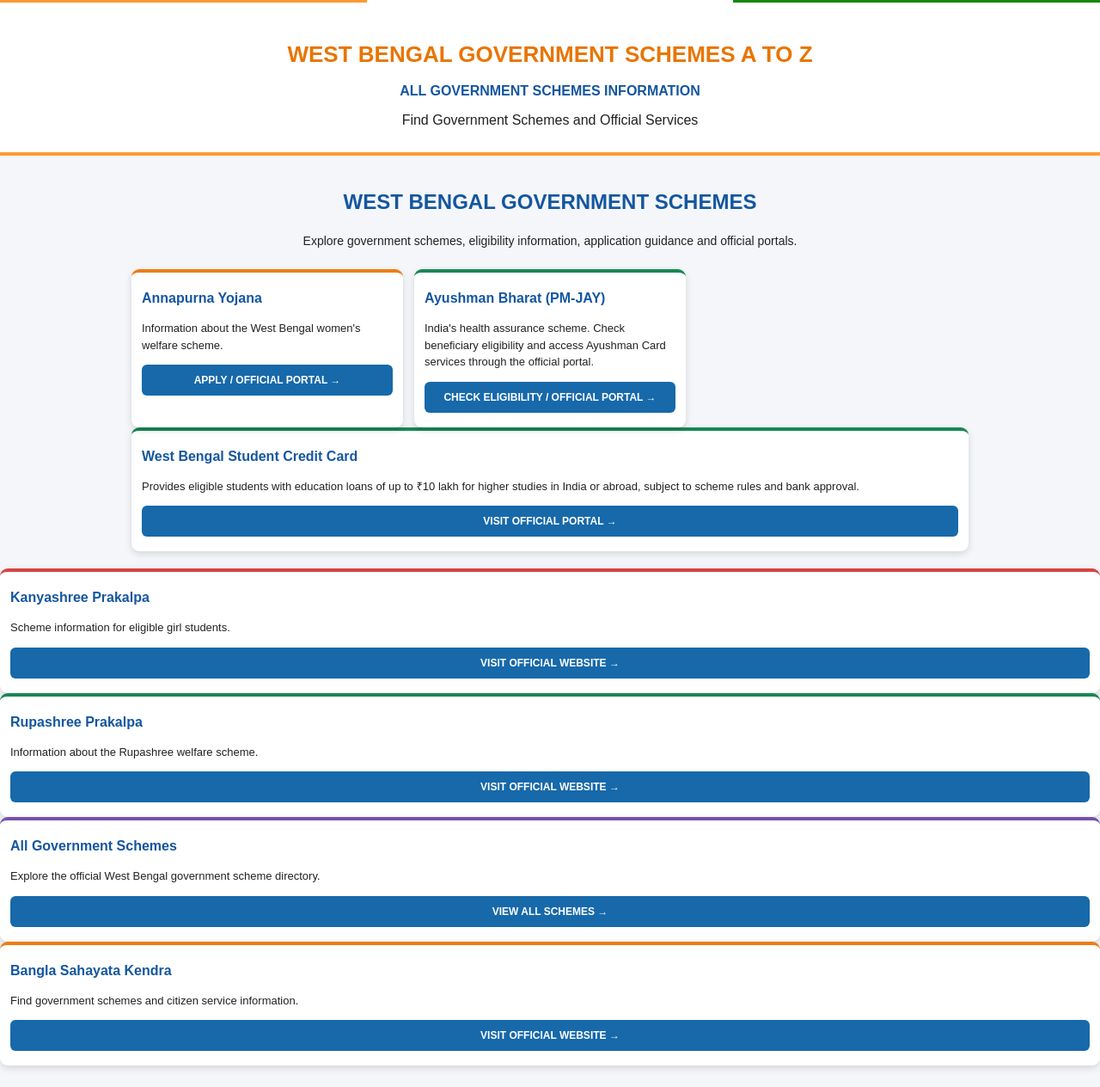
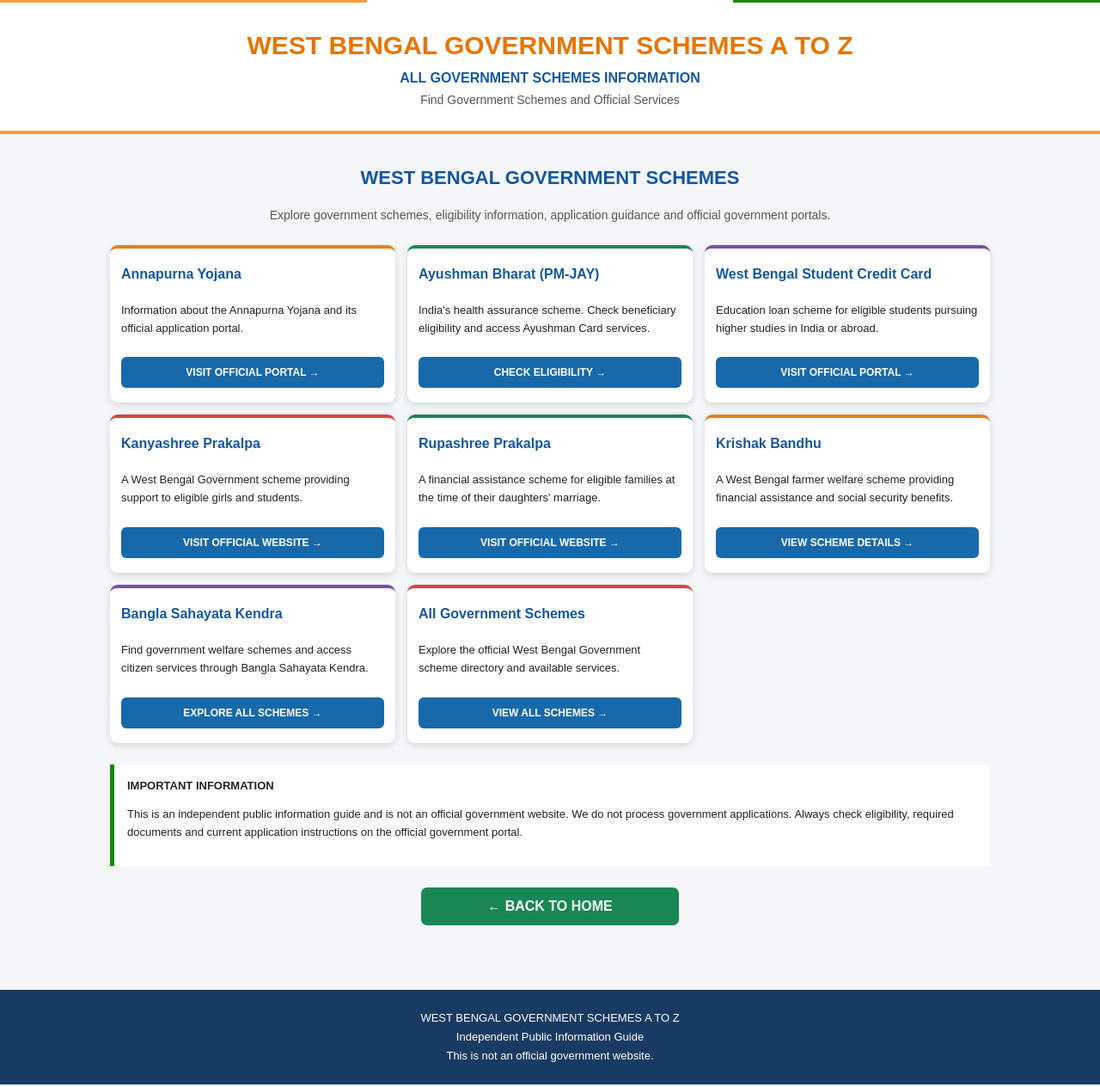
Before and after one commit to pujaray292008-jpg/wb-government-schemes, a plain HTML site: page schemes.html in a window 1280 px wide. Shown: the part 6-1270 px from the top of the page at 86% size. Drawn offline with Linux system fonts and the light colour scheme.

Commit message:
Update Complete Schemes Page

```diff
--- a/schemes.html
+++ b/schemes.html
@@ -22,7 +22,9 @@ body {
 .top-line {
     height: 9px;
     background: linear-gradient(to right,
-    #ff9933 33.33%, white 33.33% 66.66%, #138808 66.66%);
+        #ff9933 33.33%,
+        white 33.33% 66.66%,
+        #138808 66.66%);
 }
 
 header {
@@ -34,16 +36,24 @@ header {
 
 header h1 {
     color: #e87500;
-    font-size: 26px;
+    font-size: 25px;
+    margin: 5px 0 12px;
 }
 
 header p {
     color: #1456a0;
     font-weight: bold;
+    margin: 8px 0;
+}
+
+.header-subtitle {
+    color: #555;
+    font-size: 14px;
+    font-weight: normal;
 }
 
 .container {
-    max-width: 1000px;
+    max-width: 1050px;
     margin: auto;
     padding: 20px 13px;
 }
@@ -51,38 +61,43 @@ header p {
 h2 {
     text-align: center;
     color: #1456a0;
+    font-size: 22px;
 }
 
 .intro {
     text-align: center;
     line-height: 1.6;
     font-size: 14px;
+    color: #555;
 }
 
 .cards {
     display: grid;
     grid-template-columns: repeat(2, 1fr);
-    gap: 13px;
-    margin-top: 22px;
+    gap: 14px;
+    margin-top: 24px;
 }
 
 .card {
     background: white;
-    padding: 17px 12px;
+    padding: 17px 13px;
     border-radius: 9px;
     box-shadow: 0 3px 8px #0002;
     border-top: 4px solid #ed7d16;
+    display: flex;
+    flex-direction: column;
 }
 
 .card h3 {
     font-size: 16px;
     color: #1456a0;
-    margin-top: 4px;
+    margin: 4px 0 10px;
 }
 
 .card p {
     font-size: 13px;
-    line-height: 1.5;
+    line-height: 1.6;
+    flex-grow: 1;
 }
 
 .card a {
@@ -95,6 +110,11 @@ h2 {
     border-radius: 6px;
     font-size: 12px;
     font-weight: bold;
+    margin-top: 10px;
+}
+
+.card a:hover {
+    background: #104c80;
 }
 
 .green-border {
@@ -109,9 +129,23 @@ h2 {
     border-top-color: #d94343;
 }
 
+.orange-border {
+    border-top-color: #ed7d16;
+}
+
+.notice {
+    background: white;
+    padding: 15px;
+    margin-top: 25px;
+    border-left: 5px solid #138808;
+    font-size: 13px;
+    line-height: 1.6;
+}
+
 .back {
     display: block;
     text-align: center;
+    max-width: 300px;
     margin: 25px auto;
     background: #198754;
     color: white;
@@ -121,27 +155,33 @@ h2 {
     font-weight: bold;
 }
 
-.notice {
-    background: #fff;
-    padding: 15px;
-    margin-top: 25px;
-    border-left: 5px solid #138808;
-    font-size: 13px;
-    line-height: 1.6;
+.back:hover {
+    background: #12683f;
 }
 
 footer {
     background: #173b62;
     color: white;
     text-align: center;
-    padding: 22px;
+    padding: 22px 10px;
     margin-top: 30px;
     font-size: 13px;
+    line-height: 1.7;
 }
 
 @media (min-width: 650px) {
     .cards {
         grid-template-columns: repeat(3, 1fr);
+    }
+
+    header h1 {
+        font-size: 30px;
+    }
+}
+
+@media (max-width: 360px) {
+    .cards {
+        grid-template-columns: 1fr;
     }
 }
 </style>
@@ -154,7 +194,9 @@ footer {
 <header>
     <h1>WEST BENGAL GOVERNMENT SCHEMES A TO Z</h1>
     <p>ALL GOVERNMENT SCHEMES INFORMATION</p>
+    <div class="header-subtitle">
         Find Government Schemes and Official Services
+    </div>
 </header>
 
 <div class="container">
@@ -163,72 +205,125 @@ Find Government Schemes and Official Services
 
     <p class="intro">
         Explore government schemes, eligibility information,
-application guidance and official portals.
+        application guidance and official government portals.
     </p>
 
     <div class="cards">
 
-<div class="card">
+        <div class="card orange-border">
             <h3>Annapurna Yojana</h3>
-<p>Information about the West Bengal women's welfare scheme.</p>
-<a href="https://socialregistry.wb.gov.in/" target="_blank" rel="noopener">APPLY / OFFICIAL PORTAL →</a>
+            <p>
+                Information about the Annapurna Yojana
+                and its official application portal.
+            </p>
+            <a href="https://socialregistry.wb.gov.in/"
+               target="_blank" rel="noopener">
+                VISIT OFFICIAL PORTAL →
+            </a>
         </div>
 
         <div class="card green-border">
             <h3>Ayushman Bharat (PM-JAY)</h3>
-<p>India's health assurance scheme. Check beneficiary eligibility and access Ayushman Card services through the official portal.</p>
-<a href="https://beneficiary.nha.gov.in/" target="_blank" rel="noopener">
-CHECK ELIGIBILITY / OFFICIAL PORTAL →
+            <p>
+                India's health assurance scheme.
+                Check beneficiary eligibility and access
+                Ayushman Card services.
+            </p>
+            <a href="https://beneficiary.nha.gov.in/"
+               target="_blank" rel="noopener">
+                CHECK ELIGIBILITY →
             </a>
         </div>
 
-
-</div>
-
-<div class="card green-border">
+        <div class="card purple-border">
             <h3>West Bengal Student Credit Card</h3>
-<p>Provides eligible students with education loans of up to ₹10 lakh for higher studies in India or abroad, subject to scheme rules and bank approval.</p>
-<a href="https://wbscc.wb.gov.in/" target="_blank" rel="noopener">
+            <p>
+                Education loan scheme for eligible students
+                pursuing higher studies in India or abroad.
+            </p>
+            <a href="https://wbscc.wb.gov.in/"
+               target="_blank" rel="noopener">
                 VISIT OFFICIAL PORTAL →
             </a>
         </div>
 
-
-
-</div>
-
         <div class="card red-border">
             <h3>Kanyashree Prakalpa</h3>
-<p>Scheme information for eligible girl students.</p>
-<a href="https://kanyashree.wb.gov.in/" target="_blank" rel="noopener">VISIT OFFICIAL WEBSITE →</a>
+            <p>
+                A West Bengal Government scheme providing
+                support to eligible girls and students.
+            </p>
+            <a href="https://kanyashree.wb.gov.in/"
+               target="_blank" rel="noopener">
+                VISIT OFFICIAL WEBSITE →
+            </a>
         </div>
 
         <div class="card green-border">
             <h3>Rupashree Prakalpa</h3>
-<p>Information about the Rupashree welfare scheme.</p>
-<a href="https://rupashree.wb.gov.in/" target="_blank" rel="noopener">VISIT OFFICIAL WEBSITE →</a>
+            <p>
+                A financial assistance scheme for eligible
+                families at the time of their daughters' marriage.
+            </p>
+            <a href="https://rupashree.wb.gov.in/"
+               target="_blank" rel="noopener">
+                VISIT OFFICIAL WEBSITE →
+            </a>
+        </div>
+
+        <div class="card orange-border">
+            <h3>Krishak Bandhu</h3>
+            <p>
+                A West Bengal farmer welfare scheme providing
+                financial assistance and social security benefits.
+            </p>
+            <a href="https://krishakbandhu.wb.gov.in/about_kb"
+               target="_blank" rel="noopener">
+                VIEW SCHEME DETAILS →
+            </a>
         </div>
 
         <div class="card purple-border">
-<h3>All Government Schemes</h3>
-<p>Explore the official West Bengal government scheme directory.</p>
-<a href="https://wb.gov.in/government-schemes.aspx" target="_blank" rel="noopener">VIEW ALL SCHEMES →</a>
+            <h3>Bangla Sahayata Kendra</h3>
+            <p>
+                Find government welfare schemes and access
+                citizen services through Bangla Sahayata Kendra.
+            </p>
+            <a href="https://bsk.wb.gov.in/all-schemes.html"
+               target="_blank" rel="noopener">
+                EXPLORE ALL SCHEMES →
+            </a>
         </div>
 
-<div class="card">
-<h3>Bangla Sahayata Kendra</h3>
-<p>Find government schemes and citizen service information.</p>
-<a href="https://bsk.wb.gov.in/scheme_bsk/" target="_blank" rel="noopener">VISIT OFFICIAL WEBSITE →</a>
+        <div class="card red-border">
+            <h3>All Government Schemes</h3>
+            <p>
+                Explore the official West Bengal Government
+                scheme directory and available services.
+            </p>
+            <a href="https://wb.gov.in/government-schemes.aspx"
+               target="_blank" rel="noopener">
+                VIEW ALL SCHEMES →
+            </a>
         </div>
 
     </div>
 
     <div class="notice">
         <strong>IMPORTANT INFORMATION</strong>
-<p>This is an independent public information guide and is not an official government website. Always check eligibility, documents and current application instructions on the official government portal.</p>
+        <p>
+            This is an independent public information guide
+            and is not an official government website.
+            We do not process government applications.
+            Always check eligibility, required documents and
+            current application instructions on the official
+            government portal.
+        </p>
     </div>
 
-<a href="index.html" class="back">← BACK TO HOME</a>
+    <a href="index.html" class="back">
+        ← BACK TO HOME
+    </a>
 
 </div>
 
```
Lines whose indentation alone changed are shown as unchanged.
